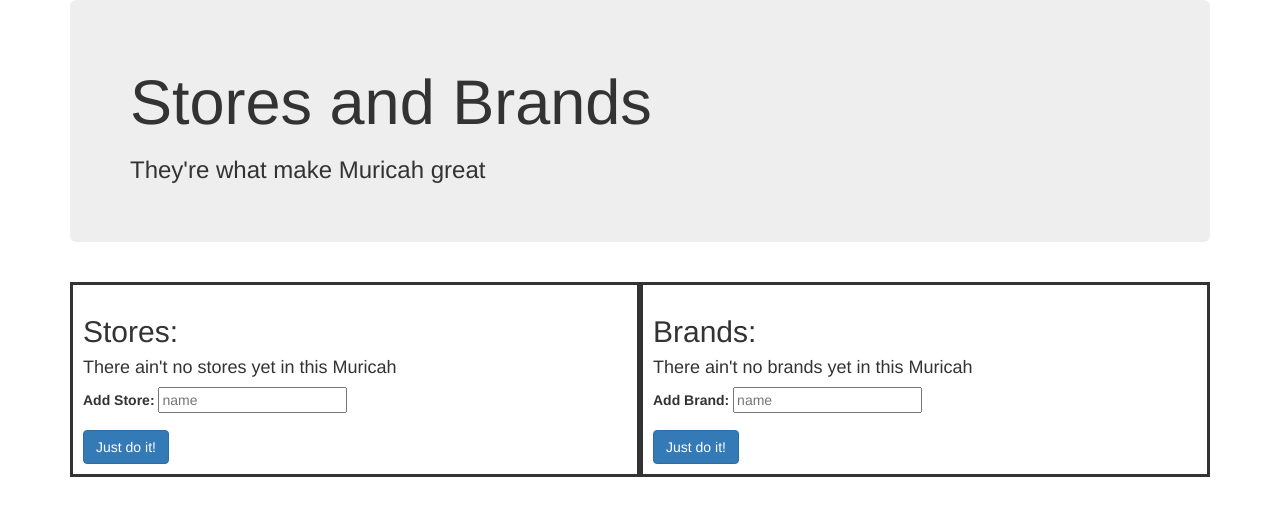
After one commit to ben-pritchard/Epicodus-Assessment---PHP-Many-to-Many-in-Silex, a PHP site: template views/index.html.twig in a window 1280 px wide. The commit adds this page. Shown: the top 516 px of the page. Run offline with PHP 8.4, Linux system fonts and the light colour scheme; the template is opened without the code that fills it, so the values that code supplies are empty; some libraries are stand-ins or nearby versions.

Commit message:
Add basic Silex functionality that lists stores and brands with the ability to add and delete stores.

```diff
--- /dev/null
+++ b/views/index.html.twig
@@ -0,0 +1,63 @@
+<!DOCTYPE html>
+
+<html>
+    <head>
+        <link href="https://maxcdn.bootstrapcdn.com/bootstrap/3.3.5/css/bootstrap.min.css" rel="stylesheet" type="text/css">
+        <link href="css/styles.css" rel="stylesheet" type="text/css">
+        <title>Shoes</title>
+    </head>
+    <body>
+        <div class="container">
+            <div class="jumbotron">
+                <h1>Stores and Brands</h1>
+                <h3>They're what make Muricah great</h3>
+            </div>
+
+            <div class="col-md-6 box">
+                <h2>Stores:</h2>
+                {% if stores is not empty %}
+                    <ul>
+                        {% for store in stores %}
+                            <li>
+                                <a href="/store/{{ store.getId }}">{{ store.getName }}</a> |
+                                <form action="/delete_store/{{ store.getId }}" method="post">
+                                    <button type="submit" class="btn btn-xs btn-danger">Demolish</button>
+                                </form>
+                            </li>
+                        {% endfor %}
+                    </ul>
+                {% else %}
+                    <h4>There ain't no stores yet in this Muricah</h4>
+                {% endif %}
+                <form action="/add_store" method="post">
+                    <div class="form-group">
+                        <label for="name">Add Store:</label>
+                        <input id="name" name="name" placeholder="name">
+                    </div>
+                    <button type="submit" class="btn btn-primary">Just do it!</button>
+                </form>
+            </div>
+
+            <div class="col-md-6 box">
+                <h2>Brands:</h2>
+                {% if brands is not empty %}
+                    <ul>
+                        {% for brand in brands %}
+                            <li><a href="/brand/{{ brand.getId }}">{{ brand.getName }}</a></li>
+                        {% endfor %}
+                    </ul>
+                {% else %}
+                    <h4>There ain't no brands yet in this Muricah</h4>
+                {% endif %}
+                <form action="/add_brand" method="post">
+                    <div class="form-group">
+                        <label for="name">Add Brand:</label>
+                        <input id="name" name="name" placeholder="name">
+                    </div>
+                    <button type="submit" class="btn btn-primary">Just do it!</button>
+                </form>
+            </div>
+
+        </div>
+    </body>
+</html>
--- /dev/null
+++ b/web/css/styles.css
@@ -0,0 +1,17 @@
+body {
+    /*background-image: url("/../images/collection.jpg");
+    background-repeat: no-repeat;
+    background-size: cover;*/
+}
+
+.box {
+    border-style: solid;
+    background-color: hsla(0, 100%, 100%, 0.85);
+    margin: 10px 0px 10px 0px;
+    padding: 10px;
+}
+
+.inline {
+    display: inline;
+    /*vertical-align: middle;*/
+}
--- a/web/index.php
+++ b/web/index.php
@@ -1,4 +1,4 @@
 <?php
-    $web = require_once __DIR__."/../app/app.php"
-    $web->run();
+    $website = require_once __DIR__."/../app/app.php";
+    $website->run();
 ?>
```
Also changed, not shown: app/app.php (+18 -2 lines).
